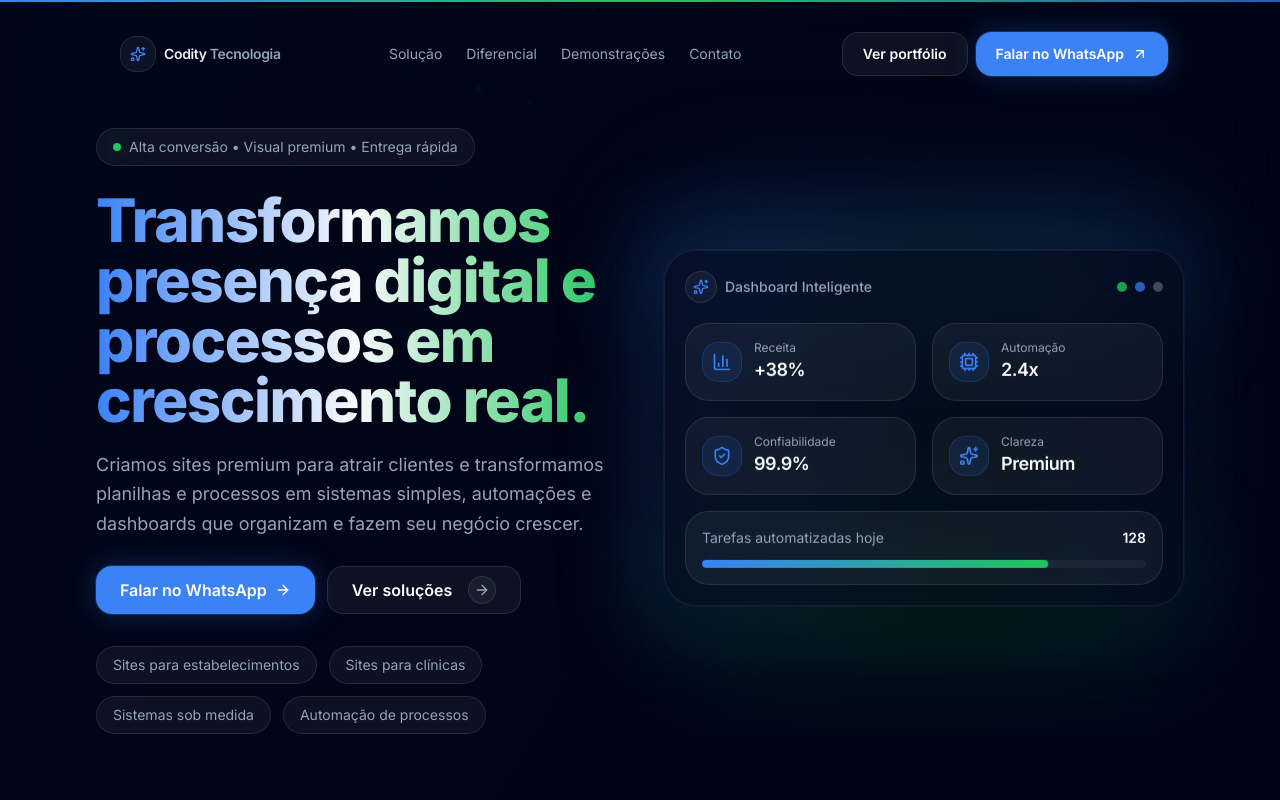
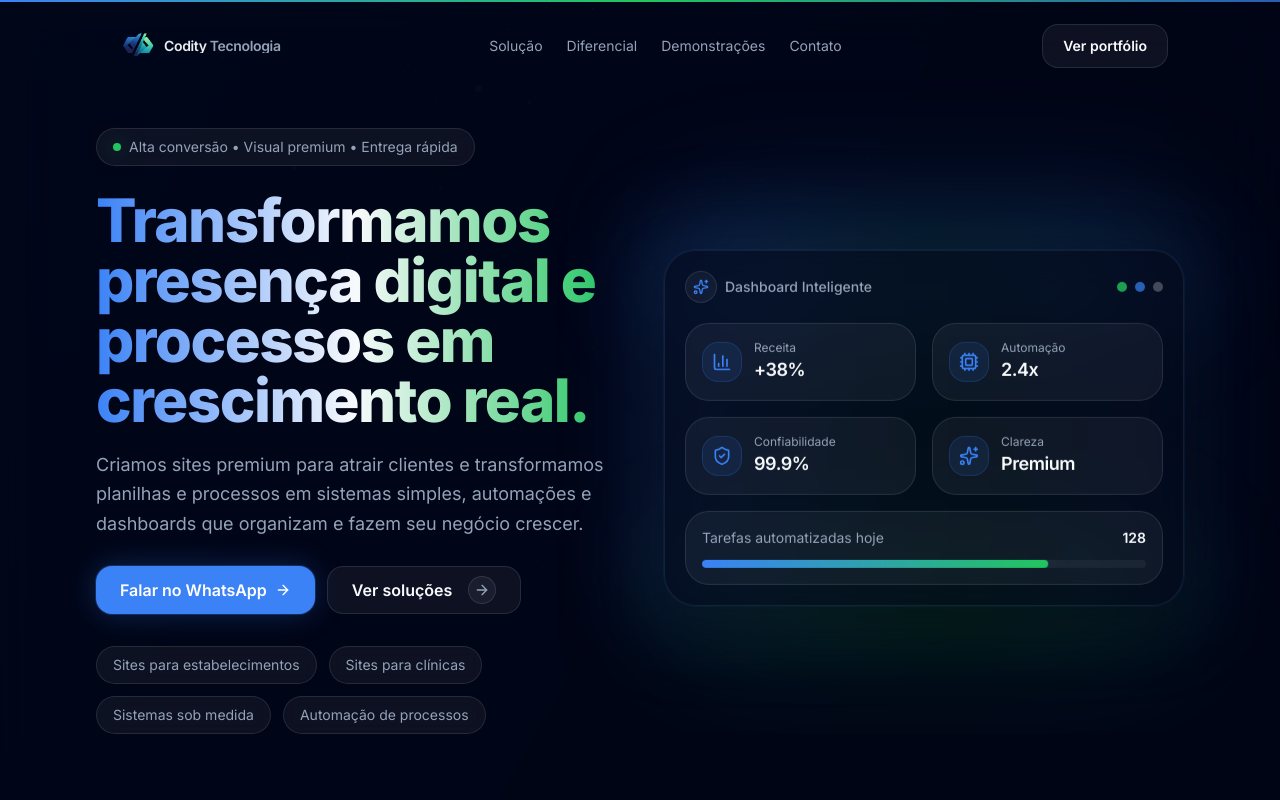
Before and after one commit to eduardofalmeida/codity-tecnologia, a Next.js app: page / in a window 1280 px wide. Shown: the top 800 px of the page. Built offline with nearby package versions, Linux system fonts and the light colour scheme.

Commit message:
add-logo

```diff
--- a/src/components/site/navbar.tsx
+++ b/src/components/site/navbar.tsx
@@ -2,15 +2,11 @@
 
 import { useEffect, useState } from "react";
 import Link from "next/link";
+import Image from "next/image";
 import { motion } from "framer-motion";
-import { ArrowUpRight, Sparkles } from "lucide-react";
-
 import { Container } from "@/components/site/container";
 import { Button } from "@/components/ui/button";
 import { cn } from "@/lib/utils";
-
-const WHATSAPP_LINK =
-  "https://wa.me/5500000000000?text=Ol%C3%A1!%20Quero%20evoluir%20meu%20neg%C3%B3cio%20com%20a%20Codity%20Tecnologia.";
 
 export function Navbar() {
   const [scrolled, setScrolled] = useState(false);
@@ -26,7 +22,7 @@ export function Navbar() {
     <motion.header
       className={cn(
         "fixed inset-x-0 top-0 z-50 transition-all",
-        scrolled ? "py-3" : "py-5",
+        scrolled ? "py-2" : "py-3",
       )}
       initial={false}
       animate={{ y: 0, opacity: 1 }}
@@ -34,18 +30,25 @@ export function Navbar() {
       <Container>
         <div
           className={cn(
-            "flex items-center justify-between rounded-3xl px-4 py-3",
+            "flex items-center justify-between rounded-2xl px-3 py-2 sm:rounded-3xl sm:px-4 sm:py-3",
             scrolled ? "glass" : "bg-transparent",
           )}
         >
           <Link
             href="#topo"
-            className="group inline-flex items-center gap-2 rounded-2xl px-2 py-1 text-sm font-semibold tracking-tight text-foreground/95"
+            className="group inline-flex min-w-0 max-w-[70%] items-center gap-2 rounded-2xl py-1 pr-1 text-sm font-semibold tracking-tight text-foreground/95 sm:max-w-none sm:px-2"
           >
-            <span className="grid h-9 w-9 place-items-center rounded-2xl bg-white/5 border border-white/10">
-              <Sparkles className="h-4 w-4 text-neon-blue" />
+            <span className="relative grid h-8 w-8 shrink-0 place-items-center sm:h-9 sm:w-9">
+              <Image
+                src="/logo-codity.png"
+                alt="Codity Tecnologia"
+                width={36}
+                height={36}
+                className="h-8 w-8 object-contain sm:h-9 sm:w-9"
+                priority
+              />
             </span>
-            <span className="leading-none">
+            <span className="min-w-0 truncate leading-none sm:truncate-none">
               Codity <span className="text-muted">Tecnologia</span>
             </span>
           </Link>
@@ -65,14 +68,9 @@ export function Navbar() {
             </a>
           </nav>
 
-          <div className="flex items-center gap-2">
-            <Button variant="secondary" asChild className="hidden md:inline-flex">
+          <div className="flex shrink-0 items-center gap-2">
+            <Button variant="secondary" asChild className="hidden text-xs sm:text-sm md:inline-flex">
               <a href="#demo">Ver portfólio</a>
-            </Button>
-            <Button asChild>
-              <a href={WHATSAPP_LINK} target="_blank" rel="noreferrer">
-                Falar no WhatsApp <ArrowUpRight className="h-4 w-4" />
-              </a>
             </Button>
           </div>
         </div>
```
Also changed, not shown: public/logo-codity.png (added).
